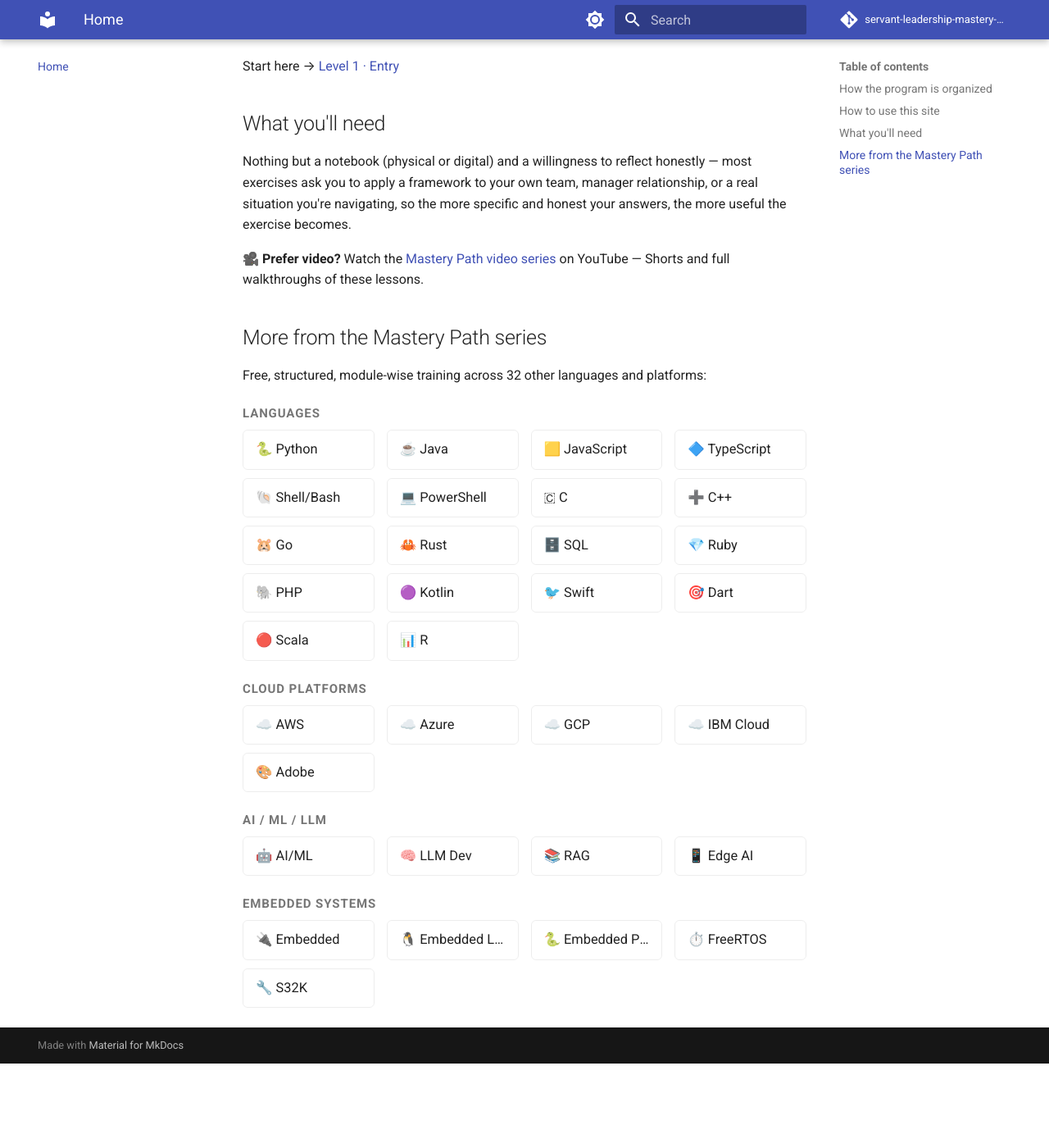
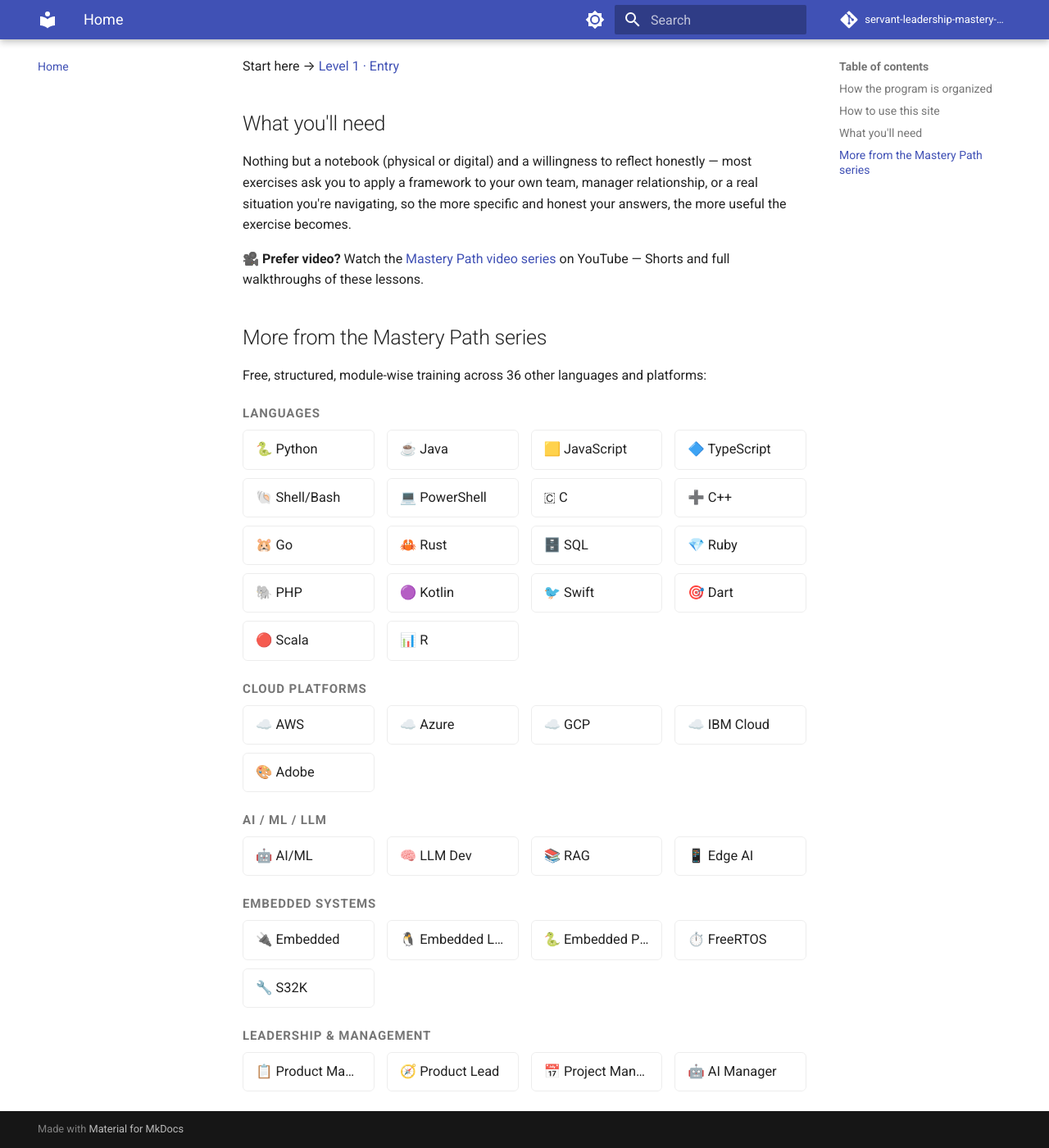
Before and after one commit to SIGILIPELLI/servant-leadership-mastery-path, an MkDocs documentation site: the page built from docs/index.md, in a window 1280 px wide and 1400 px high, scrolled down 1082 px. Shown: the whole window at 82% size. Built offline with MkDocs 1.6.1 and Material for MkDocs 9.7.7, drawn with Linux system fonts in a browser that asks for light colours; comment, search, counter and statistics services are not loaded; before the commit the page ends 2379 px from its top, so only the background shows below that.

Commit message:
Add Leadership & Management category to cross-link grid
Co-Authored-By: Claude Sonnet 5 <noreply@anthropic.com>

```diff
--- a/docs/index.md
+++ b/docs/index.md
@@ -43,7 +43,7 @@ specific and honest your answers, the more useful the exercise becomes.
 
 ## More from the Mastery Path series
 
-Free, structured, module-wise training across 32 other languages and platforms:
+Free, structured, module-wise training across 36 other languages and platforms:
 
 <div class="mastery-grid-wrap">
 <p class="mastery-grid-category">Languages</p>
@@ -90,4 +90,11 @@ Free, structured, module-wise training across 32 other languages and platforms:
   <a href="https://sigilipelli.github.io/freertos-mastery-path/">⏱️ FreeRTOS</a>
   <a href="https://sigilipelli.github.io/s32k-mastery-path/">🔧 S32K</a>
 </div>
+<p class="mastery-grid-category">Leadership & Management</p>
+<div class="mastery-grid">
+  <a href="https://sigilipelli.github.io/product-manager-mastery-path/">📋 Product Manager</a>
+  <a href="https://sigilipelli.github.io/product-lead-mastery-path/">🧭 Product Lead</a>
+  <a href="https://sigilipelli.github.io/project-manager-mastery-path/">📅 Project Manager</a>
+  <a href="https://sigilipelli.github.io/ai-manager-mastery-path/">🤖 AI Manager</a>
 </div>
+</div>
--- a/docs/stylesheets/extra.css
+++ b/docs/stylesheets/extra.css
@@ -11,7 +11,6 @@
   background: var(--md-primary-fg-color);
   color: var(--md-primary-bg-color);
 }
-
 /* mastery-grid cross-link styles */
 .mastery-grid-category {
   font-weight: 600;
```
